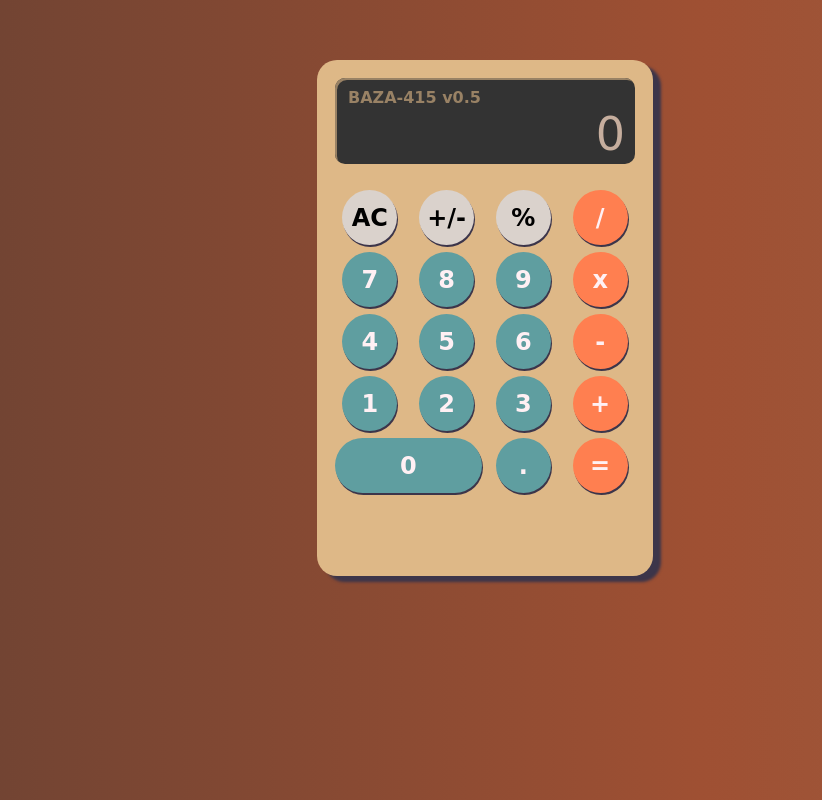
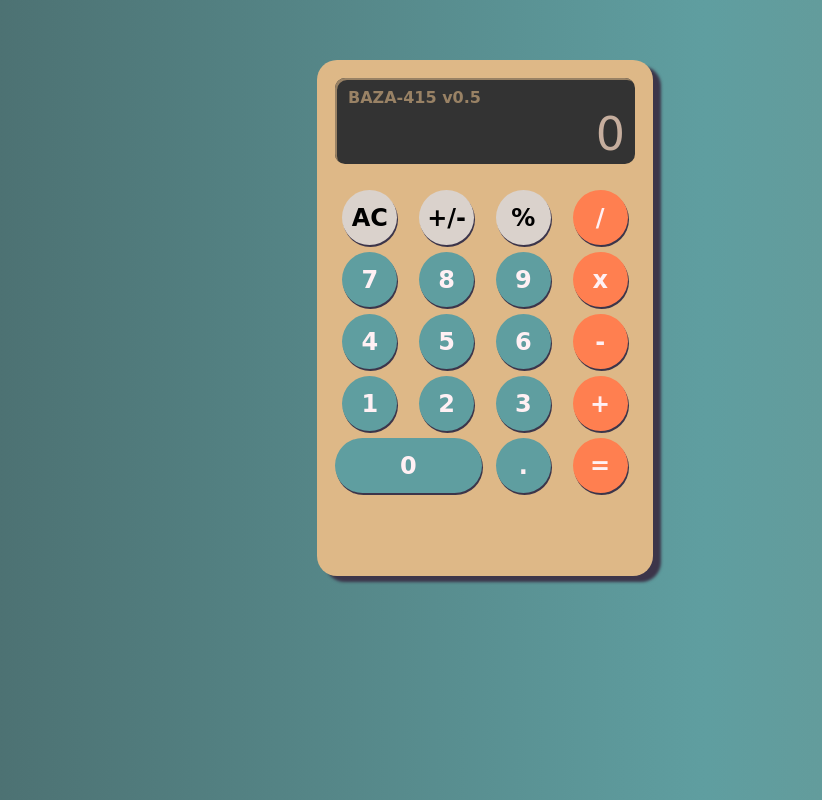
Before and after one commit to Alexeykoh/BAZA-415, a website: page main/index.html in a window 1280 px wide. Shown: the whole page, without its empty margins (155-977 px from the left). Drawn offline with Linux system fonts and the light colour scheme; a web font is replaced by a local one.

Commit message:
fix: gradient background

```diff
--- a/main/css/style.scss
+++ b/main/css/style.scss
@@ -26,7 +26,7 @@ $mobile-small: 320px - 1px;
 
 *body{
   //background: beige;
-  background: linear-gradient(-90deg, beige, #998265, #9f5033, #333333);
+  background: linear-gradient(-90deg, beige, #998265, cadetblue, #333333);
   background-size: 400% 400%;
   animation: gradient 60s ease infinite;
   @keyframes gradient {
```
Also changed, not shown: main/css/style.css.
